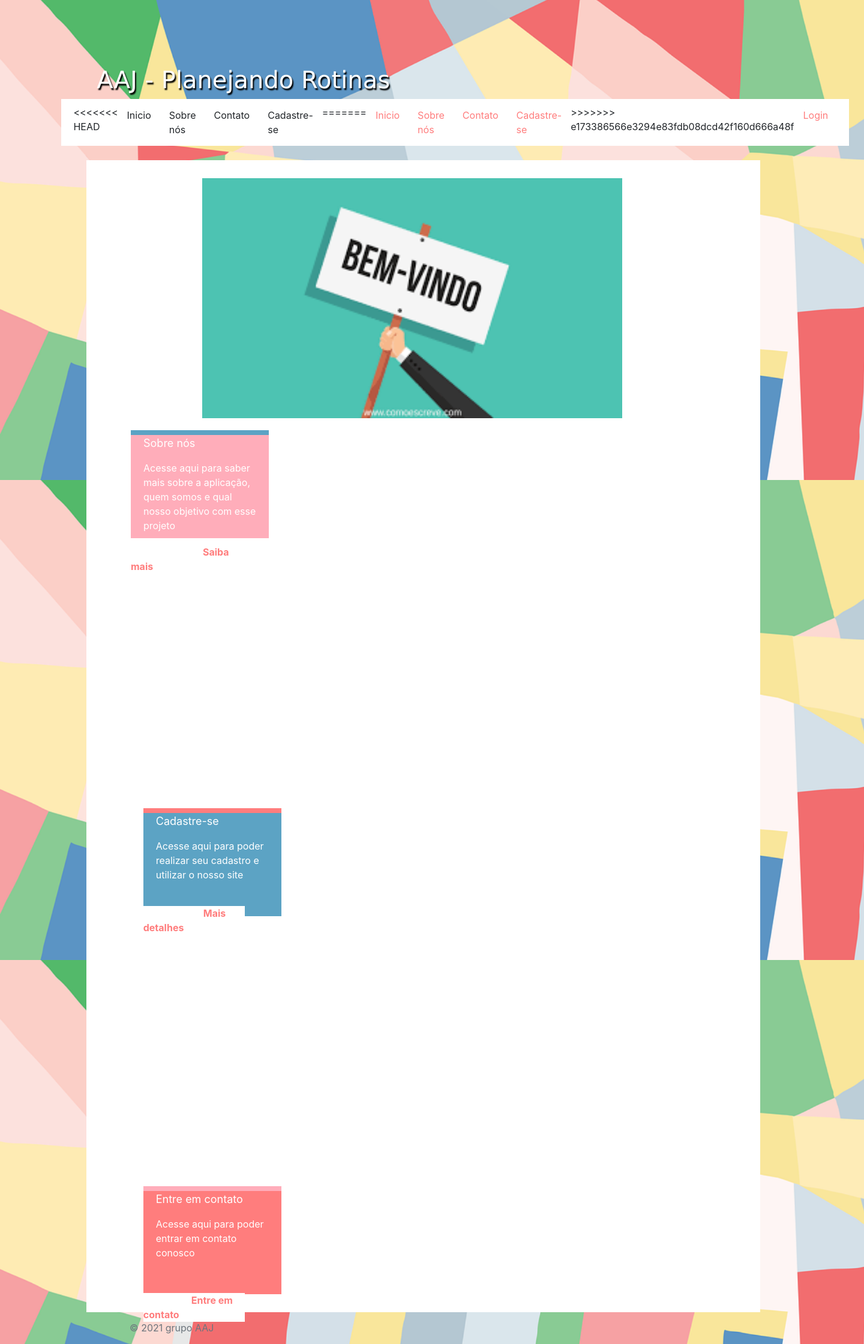
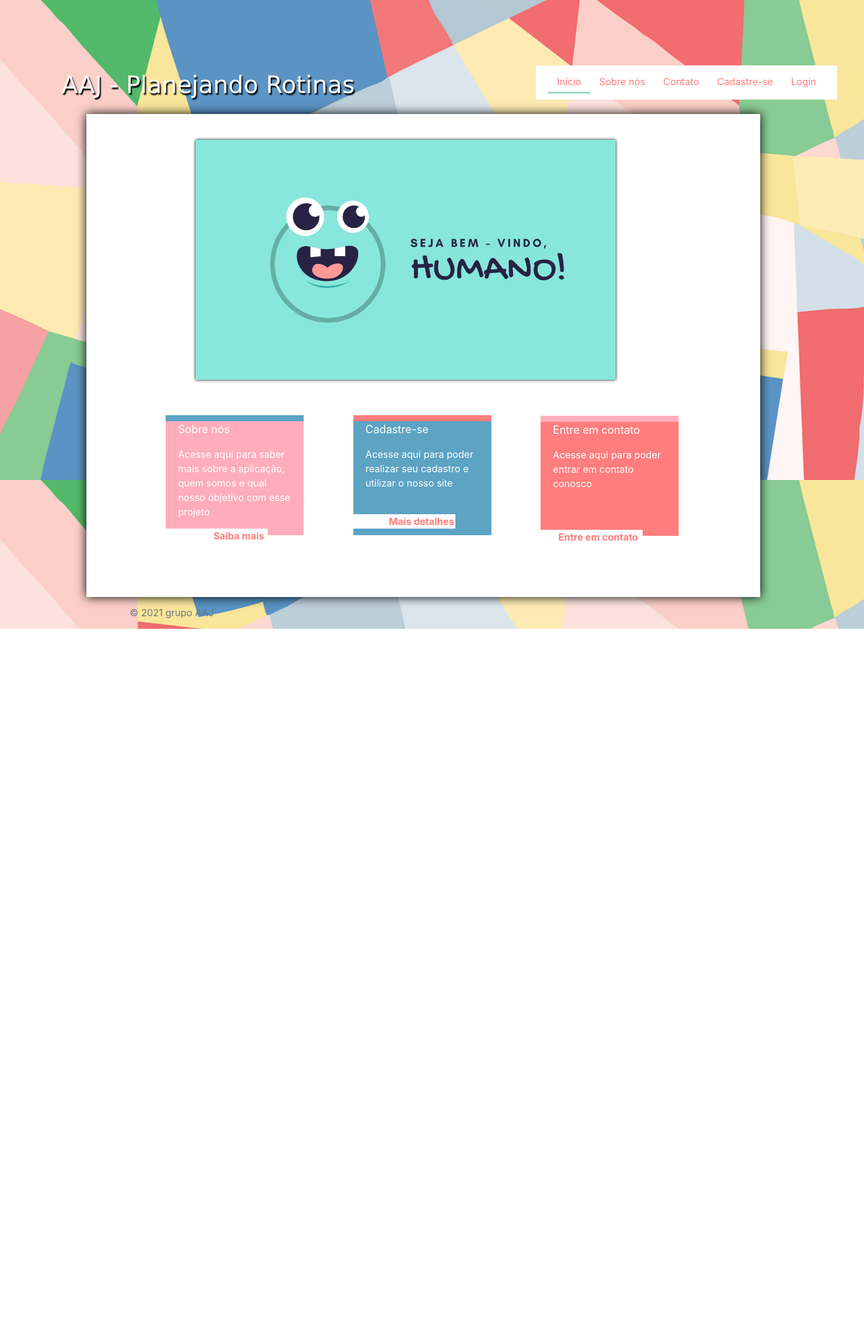
Before and after one commit to Amaliamelo/PJI, a PHP site: page / in a window 1440 px wide. Shown: the whole page at 60% size. After the commit the page ends 1048 px from the top, so only its background shows below. Run offline with PHP 8.4, Linux system fonts and the light colour scheme.

Commit message:
Index e sobre nos

```diff
--- a/css/estilo.css
+++ b/css/estilo.css
@@ -11,14 +11,14 @@ nav{
     position: relative;
     margin-top: 7%;
     margin-left: 6%;
-    margin-right: 10%;
+    margin-right: 2%;
 }
 nav h1{
     color: white;
     text-shadow: rgb(0, 0, 0) 2px 3px 2px;
     font-family:Verdana, Geneva, Tahoma, sans-serif;
-    padding-right: 19%;
-    margin-left: 5%;
+    /*padding-right: 19%;*/
+    margin-left: 0%;
 }
 nav ul{
     float:right;
@@ -39,8 +39,11 @@ ul li a {
 }
 ul li a:hover {
     background-color:#9fd6c8;
+    color: rgb(255, 125, 125);
+    text-decoration: none;
 }
 main{
+    box-shadow:0 0 1em black;
     display: flex;
     align-content: center;
     position: relative;
@@ -49,18 +52,18 @@ main{
     background-color: white;
     min-width: 10vh;
     min-height: 80vh;
-    padding-left: 3%;
-    padding-right: 3%;
+    padding: 3% 3% 5% 5%;
 }
 main h1{
     color: rgb(255, 125, 125);
 }
-
+.divcaixas{
+    position: relative;
+}
 .caixa{
-    height: 180px;
+    height: 200px;
     width: 230px;
-    margin-left: 5%;
-    margin-top: 450px;
+    margin-top: 60px;
     margin-bottom:30px;
     padding-left: 2%;
     padding-right: 2%;
@@ -74,23 +77,37 @@ main h1{
     font-weight: bold;
     text-decoration: none;
 }
+.caixa a:hover{
+    color:rgb(255, 125, 125);
+    font-weight: bold;
+    text-decoration: none;
+}
 
 .caixa1{
     background-color: rgb(255, 173, 186);
-    border-top: 8px solid rgb(92, 163, 196);
-     margin-left: 3%;
+    border-top: 10px solid rgb(92, 163, 196);
+    margin-left: 6%;
+    margin-top: -1px;
+    position: absolute;
 }
 .caixa2{
     background-color: rgb(92, 163, 196);
-    border-top: 8px solid rgb(255, 125, 125);
+    border-top: 10px solid rgb(255, 125, 125);
+    margin-left: 37%;
+    margin-top: -1px;
+    position: absolute;
 }
 .caixa3{
     background-color: rgb(255, 125, 125);
-    border-top: 8px solid rgb(255, 173, 186);
+    border-top: 10px solid rgb(255, 173, 186);
+    margin-left: 68%;
+    position: relative;
 }
 
 img{
-    margin: 30px 0px 0px 150px;
+    margin: 0px 0px 0px 110px;
+    position: relative;
+    box-shadow:0 0 0.3em black;
 }
 
 footer{
--- a/index.html
+++ b/index.html
@@ -11,38 +11,34 @@
        <nav class="navbar float-end">
            <h1>AAJ - Planejando Rotinas</h1>
            <ul>
-<<<<<<< HEAD
-               <li><a>Inicio</a></li>
-               <li><a>Sobre nós</a></li>
-               <li><a>Contato</a></li>
-               <li><a>Cadastre-se</a></li>
-=======
-               <li><a href="index.html">Inicio</a></li>
+               <li><a href="index.html"  style="border-bottom:3px solid #9fd6c8;">Inicio</a></li>
                <li><a href="sobrenos.html">Sobre nós</a></li>
                <li><a href="contato.html">Contato</a></li>
                <li><a href="cadastro.html">Cadastre-se</a></li>
->>>>>>> e173386566e3294e83fdb08dcd42f160d666a48f
                <li><a href="login.html">Login</a></li>
            </ul>
        </nav>
        <main>
-           <img src="img/BemVindo.png" alt="Bem Vindo" width=700 height=400 style="position: absolute;">
+           <img src="img/BemVindo.jpeg" alt="Bem Vindo" width=700 height=400 style="">
 
+           <div class="divcaixas">
                 <div class="caixa1 caixa">
                     <p class="pcaixa">Sobre nós</p>
                     <p>Acesse aqui para saber mais sobre a aplicação, quem somos e qual nosso objetivo com esse projeto</p>
-                <p style="background-color: #ffffff; margin: 20px 40px 0px -21px;"><a href="sobrenos.html" style="margin-left: 120px;">Saiba mais</a></p>
+                    <p style="background-color: #ffffff; margin: 0px 40px 0px -21px;"><a href="sobrenos.html" style="margin-left: 80px;">Saiba mais</a></p>
                 </div>
                 <div class="caixa2 caixa">
                     <p class="pcaixa">Cadastre-se </p>
                     <p>Acesse aqui para poder realizar seu cadastro e utilizar o nosso site</p>
-                <p style="background-color: #ffffff; margin: 40px 40px 0px -21px;"><a href="cadastro.html"style="margin-left: 100px;">Mais detalhes</a></p>
+                    <p style="background-color: #ffffff; margin: 40px 40px 0px -21px;"><a href="cadastro.html"style="margin-left: 60px;">Mais detalhes</a></p>
                 </div>
                 <div class="caixa3 caixa">
                     <p class="pcaixa">Entre em contato</p>
                     <p>Acesse aqui para poder entrar em contato conosco</p>
-                <p style="background-color: #ffffff; margin: 55px 40px 0px -21px;"><a href="contato.html"style="margin-left: 80px;">Entre em contato</a></p>
+                    <p style="background-color: #ffffff; margin: 65px 40px 0px -21px;"><a href="contato.html"style="margin-left: 30px;">Entre em contato</a></p>
                 </div>
+           </div>
+
        </main>
        <footer>
         <span class='text-muted'> &copy 2021 grupo AAJ</span>
--- a/sobrenos.html
+++ b/sobrenos.html
@@ -4,13 +4,15 @@
         <meta charset="UTF-8"/>
         <title>AAJ-Home</title>
         <link rel="stylesheet" href="css/estilo.css" type="text/css" />
+        <link href='bootstrap/css/bootstrap.min.css' rel='stylesheet' />
+        <script src='bootstrap/js/bootstrap.min.js'></script>
     </head>
     <body>
-       <nav>
+       <nav class="navbar float-end">
            <h1>AAJ - Planejando Rotinas</h1>
            <ul>
                <li><a href="index.html">Inicio</a></li>
-               <li><a href="sobrenos.html">Sobre nós</a></li>
+               <li><a href="sobrenos.html" style="border-bottom:3px solid #9fd6c8;">Sobre nós</a></li>
                <li><a href="contato.html">Contato</a></li>
                <li><a href="cadastro.html">Cadastre-se</a></li>
                <li><a href="login.html">Login</a></li>
```
Also changed, not shown: img/BemVindo.jpeg (added), img/BemVindo.png (deleted). Lines whose indentation alone changed are shown as unchanged.
